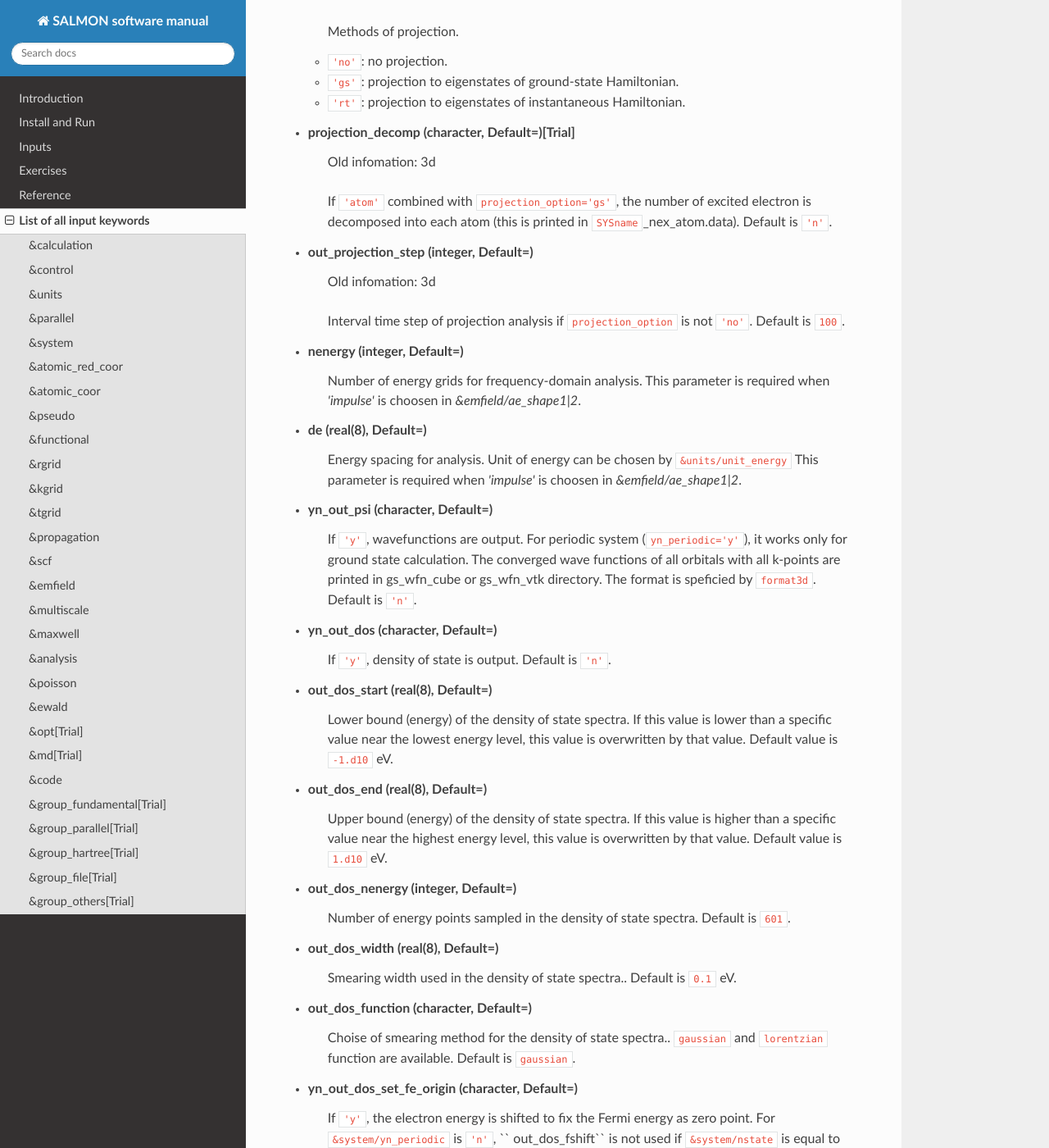
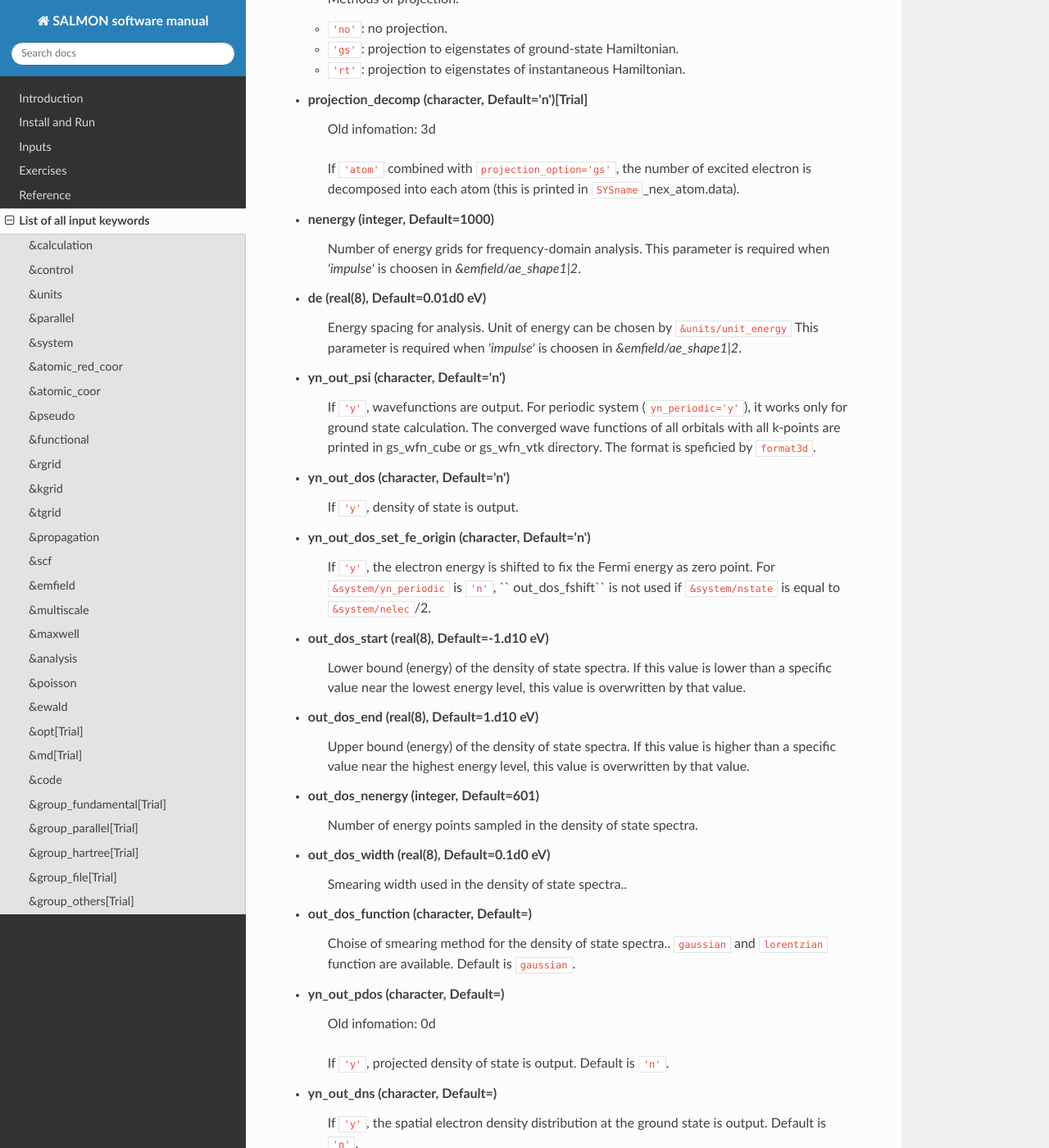
Before and after one commit to SALMON-TDDFT/SALMON-DOCS, a Sphinx documentation site: the page built from source/input_keyword_list.rst, in a window 1280 px wide and 1400 px high, scrolled down 17679 px. Shown: the whole window at 82% size. Built offline with Sphinx 7.4.7 and the Read the Docs theme 2.0.0, drawn with Linux system fonts in a browser that asks for light colours; formulas are drawn with MathJax 3; some of the changed text lies outside the part shown.

Commit message:
Update input_keyword_list.rst

```diff
--- a/source/input_keyword_list.rst
+++ b/source/input_keyword_list.rst
@@ -552,142 +552,135 @@
 &multiscale
 -----------
 
-- **fdtddim** (character, Default=)[Trial]
+- **fdtddim** (character, Default='1d')[Trial]
    | Old infomation: 3d
    Dimension of FDTD calculation for multi-scale Maxwell-Kohn-Sham method.
-   Default value is ``'1D'``.
 
-- **twod_shape** (character, Default=)[Trial]
+- **twod_shape** (character, Default='periodic')[Trial]
    | Old infomation: 3d
    Boundary condision of the second dimension for FDTD calculation with
    multi-scale Maxwell-Kohn-Sham method.
-   Default value is ``'periodic'``.
 
-- **nx_m** (integer, Default=)
+- **nx_m** (integer, Default=1)
    | Old infomation: 3d
    Number of macroscopic grid points inside materials for x-direction.
 
-- **ny_m/nz_m** (integer, Default=)[Trial]
+- **ny_m/nz_m** (integer, Default=1)[Trial]
    | Old infomation: 3d
    Number of macroscopic grid points inside materials for (y/z)-direction.
 
-- **hx_m** (real(8), Default=)
+- **hx_m** (real(8), Default=0d0)
    | Old infomation: 3d
    Spacing of macroscopic grid points inside materials for (x)-direction.
    Unit of length can be chosen by ``&units/unit_length``.
 
-- **hy_m/hz_m** (real(8), Default=)[Trial]
+- **hy_m/hz_m** (real(8), Default=0d0)[Trial]
    | Old infomation: 3d
    Spacing of macroscopic grid points inside materials for (y/z)-direction.
    Unit of length can be chosen by ``&units/unit_length``.
 
-- **nxvacl_m/nxvacr_m** (integer, Default=)
+- **nxvacl_m/nxvacr_m** (integer, Default=1/0)
    | Old infomation: 3d
    Number of macroscopic grid points for vacumm region.
    ``nxvacl_m`` gives the number for negative x-direction in front of material,
    while ``nxvacr_m`` gives the number for positive x-direction behind the material.
 
-- **nx_origin_m/ny_origin_m/nz_origin_m** (integer, Default=)[Trial]
+- **nx_origin_m/ny_origin_m/nz_origin_m** (integer, Default=1)[Trial]
    | Old infomation: 3d
    Origin coordinat of the grid points.
-   Default value is ``'1'``.
 
-- **set_ini_coor_vel** (character, Default=)[Trial]
+- **file_macropoint** (character, Default='')[Trial]
+   | Old infomation: 3d
+   If file name is specified in the option, the coordinates of the macropoints are set from the file.
+
+- **set_ini_coor_vel** (character, Default='n')[Trial]
    | Old infomation: 3d
    Set initial atomic coordinates and velocities for each macro-grid point. This must be given with specific directories and files:
    Prepare ``directory``/multiscale/MXXXXXX/ini_coor_vel.dat, where 'XXXXXX' is the index number of the macro-grid point of the material region usually starting from '000001' up to the number of macro-grid point. The format of the file 'ini_coor_vel.dat' is just Rx, Ry, Rz, Vx, Vy, Vz (with space separation) for each atom (i.e. for each line), where the unit of the coordinates, Rx, Ry, Rz, is angstrom or a.u. speficied by ``unit_system`` but that of velocities is always a.u.. This option should be used together with ``read_gs_wfn_k_ms`` which is the option to read the ground state wave function for each macro-grid point.
-   Default value is ``'n'``.
 
-- **nmacro_write_group** (integer, Default=)[Trial]
+- **nmacro_write_group** (integer, Default=-1)[Trial]
    | Old infomation: 3d
    If the number of macroscopic grids are very large, computers can be unstable by writing all information of all macroscopic grid points at the same time. To avoid that, the writings are divided by specifying this option. Writings will be done by each ``nmacro_write_group`` macroscopic grid points. (this number must be aliquot part of the total number of macroscopic grid points)
-   Default value is ``'-1'``.
-
-- **file_macropoint** (character, Default=)[Trial]
-   | Old infomation: 3d
-   If file name is specified in the option, the coordinates of the macropoints are set from the file.
-   Default value is ``''``.
 
 
 &maxwell
 --------
 
-- **al_em(3)** (real(8), Default=)
+- **al_em(3)** (real(8), Default=0d0)
    Size of simulation box in electromagnetic analysis. Unit of the length can be chosen by ``&units/unit_system``.
 
-- **dl_em(3)** (real(8), Default=)
+- **dl_em(3)** (real(8), Default=0d0)
    Spacing of real-space grids in electromagnetic analysis. Unit of length can be chosen by ``&units/unit_system``.
 
-- **dt_em** (real(8), Default=)
+- **dt_em** (real(8), Default=0)
    Time step in electromagnetic analysis. Unit of time can be chosen by ``&units/unit_system``.
 
-- **nt_em** (integer, Default=)
+- **nt_em** (integer, Default=0)
    Number of total time steps for real-time propagation in electromagnetic analysis.
 
-- **boundary_em(3,2)** (character, Default=)
-   Boundary condition in electromagnetic analysis. The first index(1-3 rows) corresponds to x, y, and z axes. The second index(1-2 columns) corresponds to bottom and top of the axes.  Default is ``'default'``. If ``&system/yn_periodic='n'``, ``'default'``, ``'pml'``, and ``'pec'`` can be chosen. ``'pml'`` is absorbing boundary and ``'pec'`` is perfect electric conductor. ``'default'`` is ``'pml'``. If ``&system/yn_periodic='y'``, ``'default'``, ``'pml'``, and ``'periodic'`` can be chosen. ``'periodic'`` is periodic boundary. ``'default'`` is ``'periodic'``.
+- **boundary_em(3,2)** (character, Default='default')
+   Boundary condition in electromagnetic analysis. The first index(1-3 rows) corresponds to x, y, and z axes. The second index(1-2 columns) corresponds to bottom and top of the axes. If ``&system/yn_periodic='n'``, ``'default'``, ``'pml'``, and ``'pec'`` can be chosen. ``'pml'`` is absorbing boundary and ``'pec'`` is perfect electric conductor. ``'default'`` is ``'pml'``. If ``&system/yn_periodic='y'``, ``'default'``, ``'pml'``, and ``'periodic'`` can be chosen. ``'periodic'`` is periodic boundary. ``'default'`` is ``'periodic'``.
 
-- **shape_file** (character, Default=)
+- **shape_file** (character, Default='none')
    Name of shape file in electromagnetic analysis. The shape files can be generated by using SALMON utilities (https://salmon-tddft.jp/utilities.html).
 
-- **media_num** (integer, Default=)
-   Number of media in electromagnetic analysis. Default is ``0``.
+- **media_num** (integer, Default=0)
+   Number of media in electromagnetic analysis.
 
-- **media_type(:)** (character, Default=)
-   Type of media in electromagnetic analysis. ``'vacuum'``, ``'constant media'``, ``'pec'``, and ``'lorentz-drude'`` can be chosen. Default is ``'vacuum'``. If ``'lorentz-drude'`` is chosen, linear response calculation can be done by ``&emfield/ae_shape1 or ae_shape2='impulse'``.
+- **media_type(:)** (character, Default='vacuum')
+   Type of media in electromagnetic analysis. ``'vacuum'``, ``'constant media'``, ``'pec'``, and ``'lorentz-drude'`` can be chosen. If ``'lorentz-drude'`` is chosen, linear response calculation can be done by ``&emfield/ae_shape1 or ae_shape2='impulse'``.
 
-- **epsilon_em(:)** (real(8), Default=)
-   Relative permittivity of the media in electromagnetic analysis. Default is ``1d0``.
+- **epsilon_em(:)** (real(8), Default=1d0)
+   Relative permittivity of the media in electromagnetic analysis.
 
-- **mu_em(:)** (real(8), Default=)
-   Relative permeability of the media in electromagnetic analysis. Default is ``1d0``.
+- **mu_em(:)** (real(8), Default=1d0)
+   Relative permeability of the media in electromagnetic analysis.
 
-- **sigma_em(:)** (real(8), Default=)
-   Conductivity of the media in electromagnetic analysis. Default is ``0d0``.
+- **sigma_em(:)** (real(8), Default=0d0)
+   Conductivity of the media in electromagnetic analysis.
 
-- **pole_num_ld(:)** (integer, Default=)
-   Number of poles of the media for the case of ``type_media='lorentz-drude'`` in electromagnetic analysis. Default is ``1``.
+- **pole_num_ld(:)** (integer, Default=1)
+   Number of poles of the media for the case of ``type_media='lorentz-drude'`` in electromagnetic analysis.
 
-- **omega_p_ld(:)** (real(8), Default=)
-   Plasma frequency of the media for the case of ``type_media='lorentz-drude'`` in electromagnetic analysis. Default is ``0d0``.
+- **omega_p_ld(:)** (real(8), Default=0d0)
+   Plasma frequency of the media for the case of ``type_media='lorentz-drude'`` in electromagnetic analysis.
+- **f_ld(:,:)** (real(8), Default=0d0)
+   Oscillator strength of the media for the case of ``type_media='lorentz-drude'`` in electromagnetic analysis. The first index is media id whose maximum value is determined by ``media_num``. The second index is pole id whose maximum value is determined by ``pole_num_ld``.
 
-- **f_ld(:,:)** (real(8), Default=)
-   Oscillator strength of the media for the case of ``type_media='lorentz-drude'`` in electromagnetic analysis. The first index is media id whose maximum value is determined by ``media_num``. The second index is pole id whose maximum value is determined by ``pole_num_ld``. Default is ``0d0``.
+- **gamma_ld(:,:)** (real(8), Default=0d0)
+   Collision frequency of the media for the case of ``type_media='lorentz-drude'`` in electromagnetic analysis. The first index is media id whose maximum value is determined by ``media_num``. The second index is pole id whose maximum value is determined by ``pole_num_ld``.
 
-- **gamma_ld(:,:)** (real(8), Default=)
-   Collision frequency of the media for the case of ``type_media='lorentz-drude'`` in electromagnetic analysis. The first index is media id whose maximum value is determined by ``media_num``. The second index is pole id whose maximum value is determined by ``pole_num_ld``. Default is ``0d0``.
+- **omega_ld(:,:)** (real(8), Default=0d0)
+   Oscillator frequency of the media for the case of ``type_media='lorentz-drude'`` in electromagnetic analysis. The first index is media id whose maximum value is determined by ``media_num``. The second index is pole id whose maximum value is determined by ``pole_num_ld``.
 
-- **omega_ld(:,:)** (real(8), Default=)
-   Oscillator frequency of the media for the case of ``type_media='lorentz-drude'`` in electromagnetic analysis. The first index is media id whose maximum value is determined by ``media_num``. The second index is pole id whose maximum value is determined by ``pole_num_ld``. Default is ``0d0``.
+- **wave_input** (character, Default='none')
+   If ``'source'``, the incident pulse in electromagnetic analysis is generated by the incident current source.
 
-- **wave_input** (character, Default=)
-   If ``'source'``, the incident pulse in electromagnetic analysis is generated by the incident current source. Default is ``'none'``.
-
-- **ek_dir1(3)/ek_dir2(3)** (real(8), Default=)
+- **ek_dir1(3)/ek_dir2(3)** (real(8), Default=0d0)
    Propagation direction of the first/second pulse.
 
-- **source_loc1(3)/source_loc2(3)** (real(8), Default=)
+- **source_loc1(3)/source_loc2(3)** (real(8), Default=0d0)
    Location of the incident current source of the first/second pulse. Note that the coordinate system ranges from ``-al_em/2`` to ``al_em/2`` for ``&system/yn_periodic='n'`` while ranges from ``0`` to ``al_em`` for ``&system/yn_periodic='y'``.
 
-- **obs_num_em** (integer, Default=)
-   Number of observation point in electromagnetic analysis. Default is ``0``. From the obtained results, figure and animation files can be generated by using SALMON utilities (https://salmon-tddft.jp/utilities.html).
+- **obs_num_em** (integer, Default=0)
+   Number of observation point in electromagnetic analysis. From the obtained results, figure and animation files can be generated by using SALMON utilities (https://salmon-tddft.jp/utilities.html).
 
-- **obs_samp_em** (integer, Default=)
-   Sampling time-step of the observation in electromagnetic analysis. Default is ``1``.
+- **obs_samp_em** (integer, Default=1)
+   Sampling time-step of the observation in electromagnetic analysis.
 
-- **obs_loc_em(:,3)** (real(8), Default=)
+- **obs_loc_em(:,3)** (real(8), Default=0d0)
    Location of the observation point in electromagnetic analysis. Note that the coordinate system ranges from ``-al_em/2`` to ``al_em/2`` for ``&system/yn_periodic='n'`` while ranges from ``0`` to ``al_em`` for ``&system/yn_periodic='y'``.
 
-- **yn_obs_plane_em(:)** (character, Default=)
-   Enable(``'y'``)/disable(``'n'``). Output of the electrmagnetic fields on the planes (xy, yz, and xz planes) for each observation point. This option must be ``'y'`` for generating animation files by using SALMON utilities (https://salmon-tddft.jp/utilities.html). Default is ``'n'``.
+- **yn_obs_plane_em(:)** (character, Default='n')
+   Enable(``'y'``)/disable(``'n'``). Output of the electrmagnetic fields on the planes (xy, yz, and xz planes) for each observation point. This option must be ``'y'`` for generating animation files by using SALMON utilities (https://salmon-tddft.jp/utilities.html).
 
-- **yn_wf_em** (character, Default=)
-   Enable(``'y'``)/disable(``'n'``). Applying a window function for linear response calculation when ``&calculation/theory=Maxwell``. Default is ``'y'``.
+- **yn_wf_em** (character, Default='y')
+   Enable(``'y'``)/disable(``'n'``). Applying a window function for linear response calculation when ``&calculation/theory=Maxwell``.
 
 &analysis
 ---------
 
-- **projection_option** (character, Default=)
+- **projection_option** (character, Default='no')
    | Old infomation: 3d
    Methods of projection.
 
@@ -696,67 +689,53 @@
   - ``'rt'``: projection to eigenstates of instantaneous Hamiltonian.
 
 
-- **projection_decomp** (character, Default=)[Trial]
+- **projection_decomp** (character, Default='n')[Trial]
    | Old infomation: 3d
    If ``'atom'`` combined with ``projection_option='gs'``,
    the number of excited electron is decomposed into each atom
    (this is printed in ``SYSname``\_nex_atom.data).
-   Default is ``'n'``.
 
-- **out_projection_step** (integer, Default=)
-   | Old infomation: 3d
-   Interval time step of projection analysis
-   if ``projection_option`` is not ``'no'``.
-   Default is ``100``.
-
-- **nenergy** (integer, Default=)
+- **nenergy** (integer, Default=1000)
    Number of energy grids for frequency-domain analysis.
    This parameter is required when `'impulse'` is choosen in `&emfield/ae_shape1|2`.
 
-- **de** (real(8), Default=)
+- **de** (real(8), Default=0.01d0 eV)
    Energy spacing for analysis.
    Unit of energy can be chosen by ``&units/unit_energy``
    This parameter is required when `'impulse'` is choosen in `&emfield/ae_shape1|2`.
 
-- **yn_out_psi** (character, Default=)
+- **yn_out_psi** (character, Default='n')
    If ``'y'``, wavefunctions are output.
    For periodic system (``yn_periodic='y'``), it works only for ground state calculation. The converged wave functions of all orbitals with all k-points are printed in gs_wfn_cube or gs_wfn_vtk directory. The format is speficied by ``format3d``.
-   Default is ``'n'``.
 
-- **yn_out_dos** (character, Default=)
+- **yn_out_dos** (character, Default='n')
    If ``'y'``, density of state is output.
-   Default is ``'n'``.
 
-- **out_dos_start** (real(8), Default=)
+- **yn_out_dos_set_fe_origin** (character, Default='n')
+   If ``'y'``, the electron energy is shifted to fix the Fermi energy as zero point.
+   For ``&system/yn_periodic`` is ``'n'``, `` out_dos_fshift`` is not used
+   if ``&system/nstate`` is equal to ``&system/nelec``/2.
+
+- **out_dos_start** (real(8), Default=-1.d10 eV)
    Lower bound (energy) of the density of state spectra.
    If this value is lower than a specific value near the lowest energy level,
    this value is overwritten by that value.
-   Default value is ``-1.d10`` eV.
 
-- **out_dos_end** (real(8), Default=)
+- **out_dos_end** (real(8), Default=1.d10 eV)
    Upper bound (energy) of the density of state spectra.
    If this value is higher than a specific value near the highest energy level,
    this value is overwritten by that value.
-   Default value is ``1.d10`` eV.
 
-- **out_dos_nenergy** (integer, Default=)
+- **out_dos_nenergy** (integer, Default=601)
    Number of  energy points sampled in the density of state spectra.
-   Default is ``601``.
 
-- **out_dos_width** (real(8), Default=)
+- **out_dos_width** (real(8), Default=0.1d0 eV)
    Smearing width used in the density of state spectra..
-   Default is ``0.1`` eV.
 
 - **out_dos_function** (character, Default=)
    Choise of smearing method for the density of state spectra..
    ``gaussian`` and ``lorentzian`` function are available.
    Default is ``gaussian``.
-
-- **yn_out_dos_set_fe_origin** (character, Default=)
-   If ``'y'``, the electron energy is shifted to fix the Fermi energy as zero point.
-   For ``&system/yn_periodic`` is ``'n'``, `` out_dos_fshift`` is not used
-   if ``&system/nstate`` is equal to ``&system/nelec``/2.
-   Default is ``'n'``.
 
 - **yn_out_pdos** (character, Default=)
    | Old infomation: 0d
```
Also changed, not shown: other parts of source/input_keyword_list.rst (+6 -0 lines).
